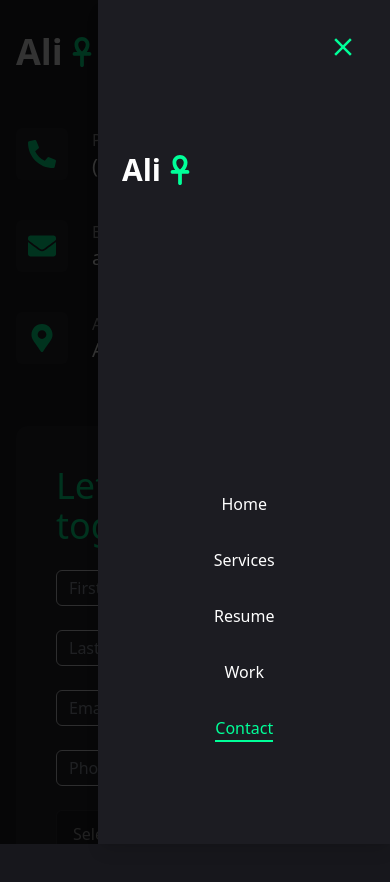
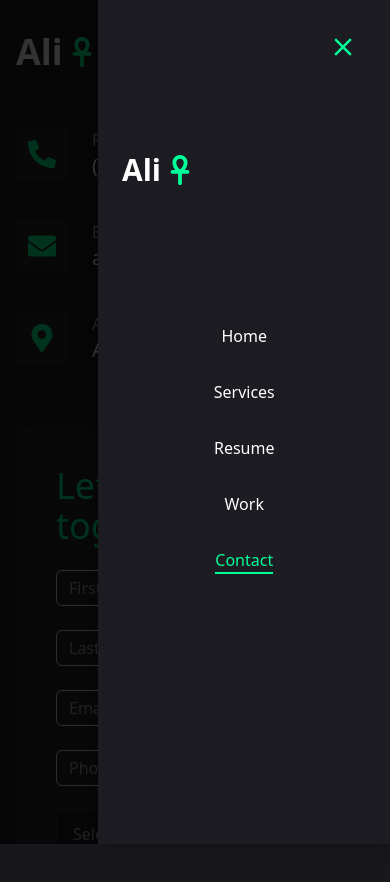
Before and after one commit to omartamer630/my-portfolio, a Next.js app: page /contact in a window 390 px wide. Both pictures are taken after a click on the button 358 px from the left and 52 px from the top of the page. Shown: the top 882 px of the page. Built offline with nearby package versions, Linux system fonts and the light colour scheme.

Commit message:
adjusted hight for mobile nav

```diff
--- a/components/MobileNav.tsx
+++ b/components/MobileNav.tsx
@@ -22,7 +22,7 @@ const MobileNav = () => {
       </SheetTrigger>
       <SheetContent className="flex flex-col transition-transform duration-300 ease-in-out">
         <SheetTitle className="sr-only">Mobile Navigation</SheetTitle>
-        <div className="mt-32 mb-40 text-center text-2xl">
+        <div className="mt-32 mb-24 text-center text-2xl">
           <Link href="/">
             <h1 className="flex items-center text-3xl font-semibold gap-1">
               {personal.firstName}
@@ -32,7 +32,7 @@ const MobileNav = () => {
             </h1>
           </Link>
         </div>
-        <nav className="flex flex-col mt-32 justify-center items-center gap-8">
+        <nav className="flex flex-col mt-6 justify-center items-center gap-8">
           {links.map((link, index) => (
             <Link
               href={link.path}
```
